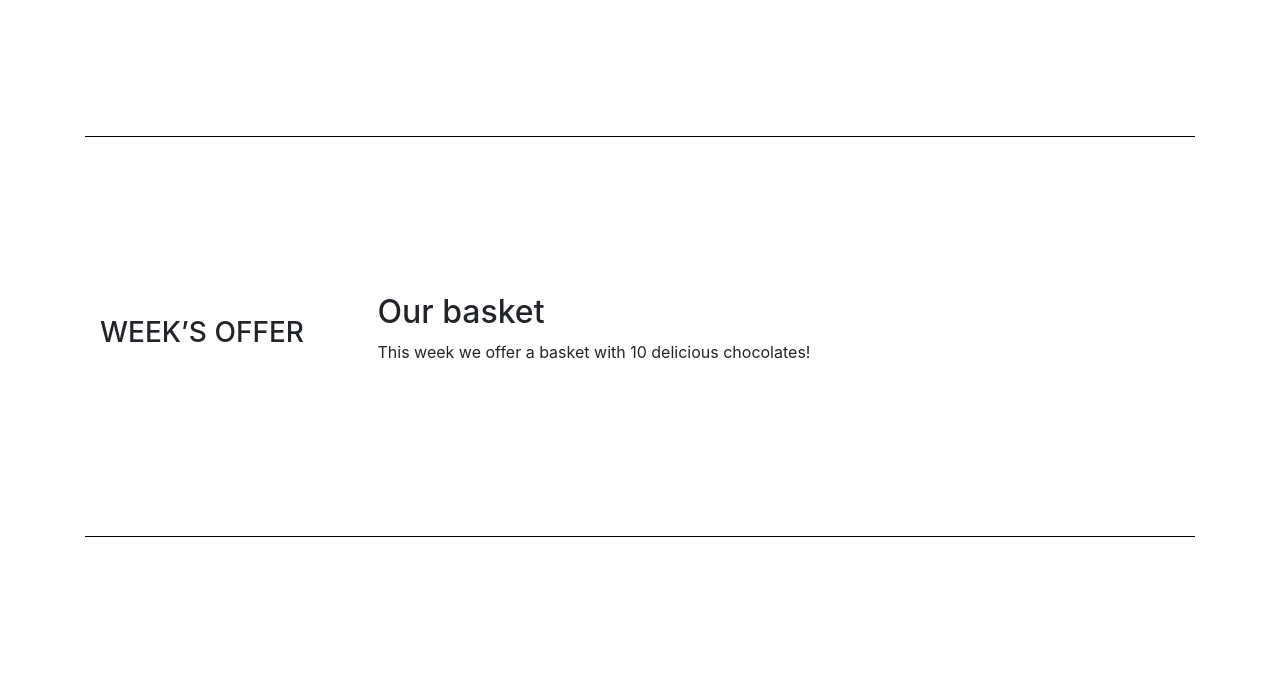
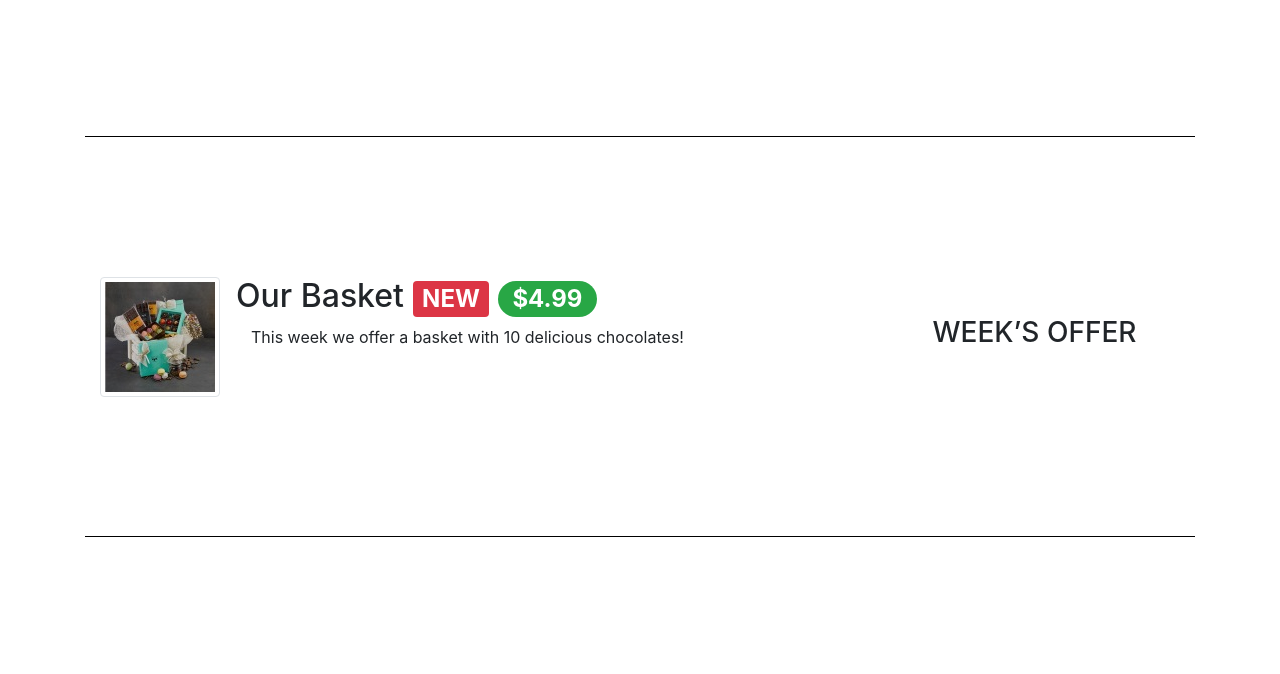
Before and after one commit to AlexCantrel/leChocolat, a website: page index.html in a window 1280 px wide. Shown: the part 576-1250 px from the top of the page. Drawn offline with nearby package versions, Linux system fonts and the light colour scheme.

Commit message:
Bootstrap Assignment 4 Task

```diff
--- a/index.html
+++ b/index.html
@@ -96,14 +96,24 @@
         </div>
 
 
-        <div class="row row-content align-items-center">
+        <div class="row flex-row-reverse row-content align-items-center">
             <!--Second Row Content-->
             <div class="col-sm-4 col-md-3">
                 <h3>WEEK’S OFFER</h3>
             </div>
             <div class="col-sm col-md">
-                <h2>Our basket</h2>
-                <p>This week we offer a basket with 10 delicious chocolates! </p>
+                    <div class="media">
+                            <img class="d-flex mr-3 img-thumbnail align-self-center" src="images/promotion.jpg" alt="Our Basket">
+                            <div class="media-body">
+                                <h2 class="mt-0">Our Basket
+                                    <span class="badge badge-danger"> NEW </span>
+                                    <span class="badge badge-pill badge-success">$4.99</span>
+                                </h2>
+                                <p class="col d-none d-md-block">This week we offer a basket with 10 delicious chocolates!</p>
+                            </div>
+                        </div>
+                <!-- <h2>Our basket</h2>
+                <p>This week we offer a basket with 10 delicious chocolates! </p> -->
             </div>
         </div>
 
```
